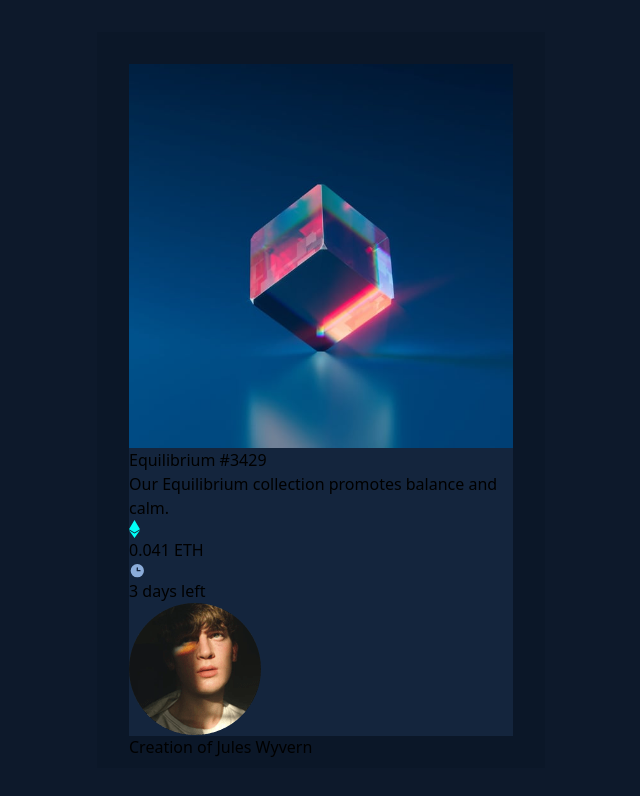
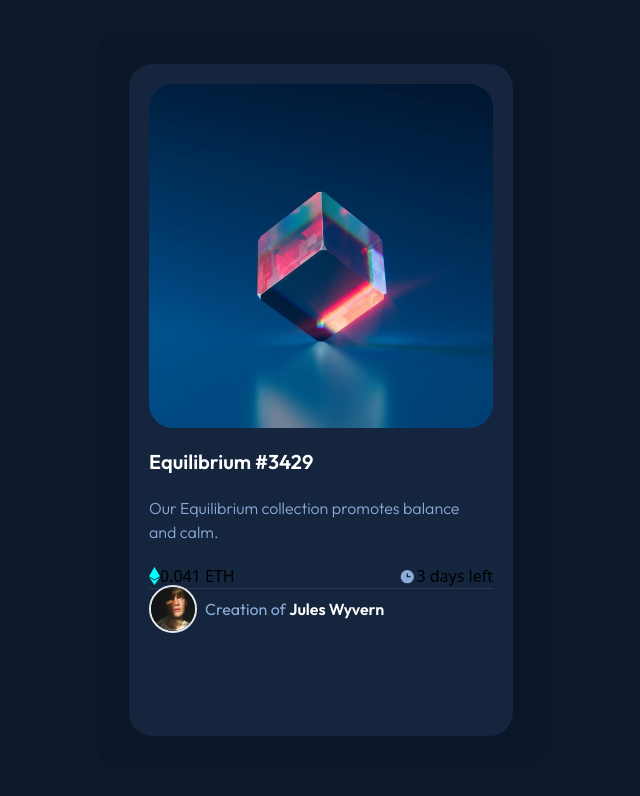
Before and after one commit to krystiano13/nft_card_preview, a website: page index.html in a window 1280 px wide. Shown: the whole page, without its empty margins (319-959 px from the left). Drawn offline with Linux system fonts and the light colour scheme.

Commit message:
create styles for text content

```diff
--- a/index.css
+++ b/index.css
@@ -6,3 +6,10 @@
 .h-maximum {
     height : 100vh;
 }
+
+#separator {
+    width : 100%;
+    height : 1px;
+    background-color: #9ca3af;
+    opacity : 0.15;
+}
--- a/index.html
+++ b/index.html
@@ -8,25 +8,25 @@
 </head>
 <body>
     <main class="w-full h-maximum bg-veryDarkBlue-100 flex justify-center items-center" >
-        <div class="w-103 h-103 bg-veryDarkBlue-50 flex justify-center items-center" id="wrapper">
-            <div class="w-102 h-102 bg-veryDarkBlue-200" id="content">
-                <img src="./images/image-equilibrium.jpg" alt="equilibrium logo" />
-                <h1>Equilibrium #3429</h1>
-                <p>Our Equilibrium collection promotes balance and calm.</p>
-                <section>
-                    <div>
+        <div class="w-103 h-103 bg-veryDarkBlue-50 flex justify-center items-center rounded-3xl" id="wrapper">
+            <div class="w-102 h-102 bg-veryDarkBlue-200 rounded-3xl p-5" id="content">
+                <img class="rounded-3xl w-full h-auto" src="./images/image-equilibrium.jpg" alt="equilibrium logo" />
+                <h1 class="font-outfit font-semibold text-white text-xl m-5 ml-0">Equilibrium #3429</h1>
+                <p class="font-outfit font-light text-softBlue m-5 ml-0 mt-0">Our Equilibrium collection promotes balance and calm.</p>
+                <section class="flex justify-between items-center">
+                    <div class="flex items-center">
                         <img src="./images/icon-ethereum.svg" alt="eth logo"/>
                         <span>0.041 ETH</span>
                     </div>
-                    <div>
+                    <div class="flex items-center">
                         <img src="./images/icon-clock.svg" alt="clock icon" />
                         <span>3 days left</span>
                     </div>
                 </section>
                 <div id="separator"></div>
-                <div>
-                    <img src="./images/image-avatar.png" alt="avatar" />
-                    <p>Creation of <span>Jules Wyvern</span></p>
+                <div class="flex justify-start items-center h-10">
+                    <img src="./images/image-avatar.png" alt="avatar" class="block w-[3rem] h-auto border-2 rounded-full" />
+                    <p class="font-outfit text-softBlue ml-2">Creation of <span class="text-white font-semibold">Jules Wyvern</span></p>
                 </div>
             </div>
         </div>
```
Also changed, not shown: global.css.
